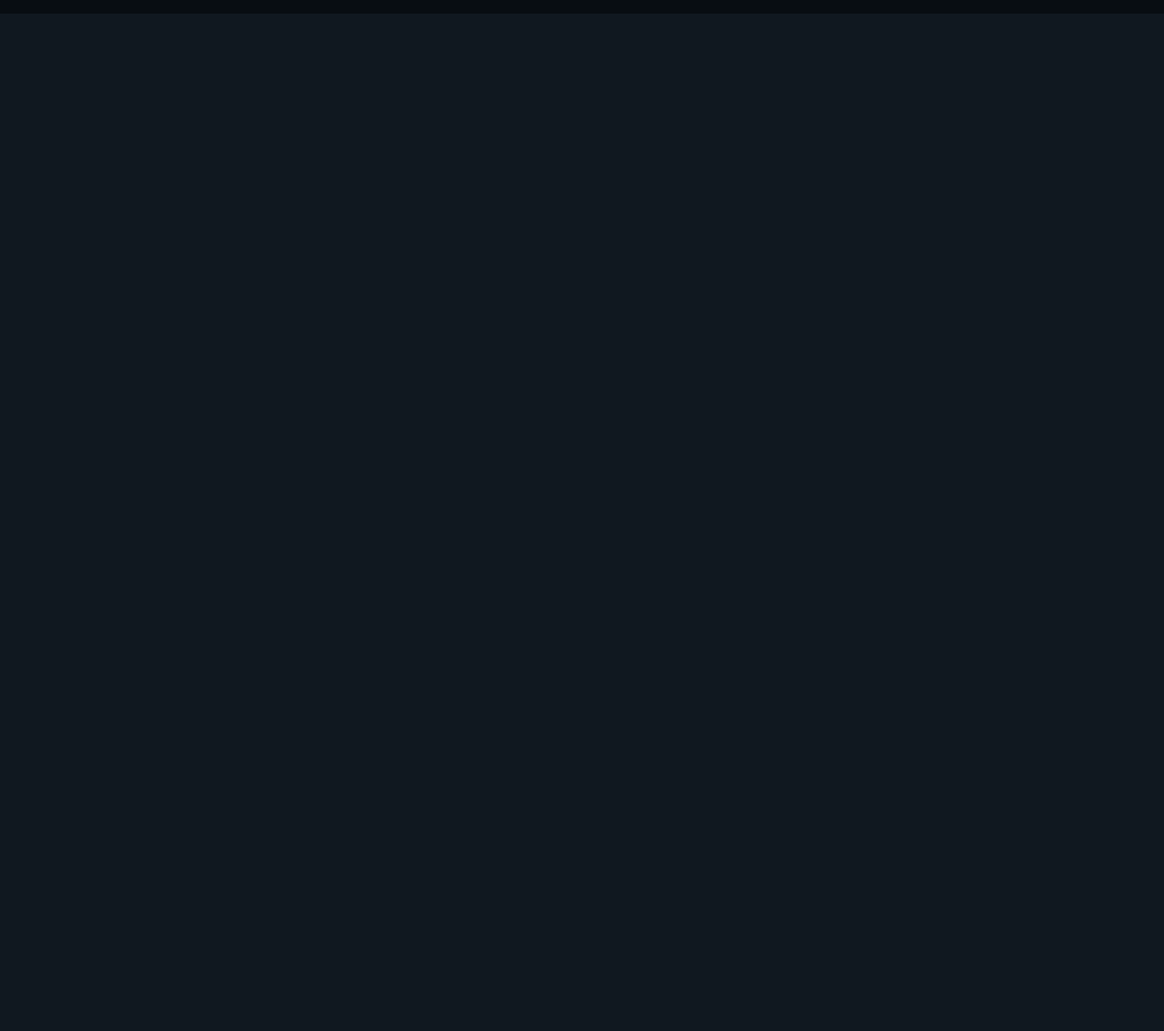
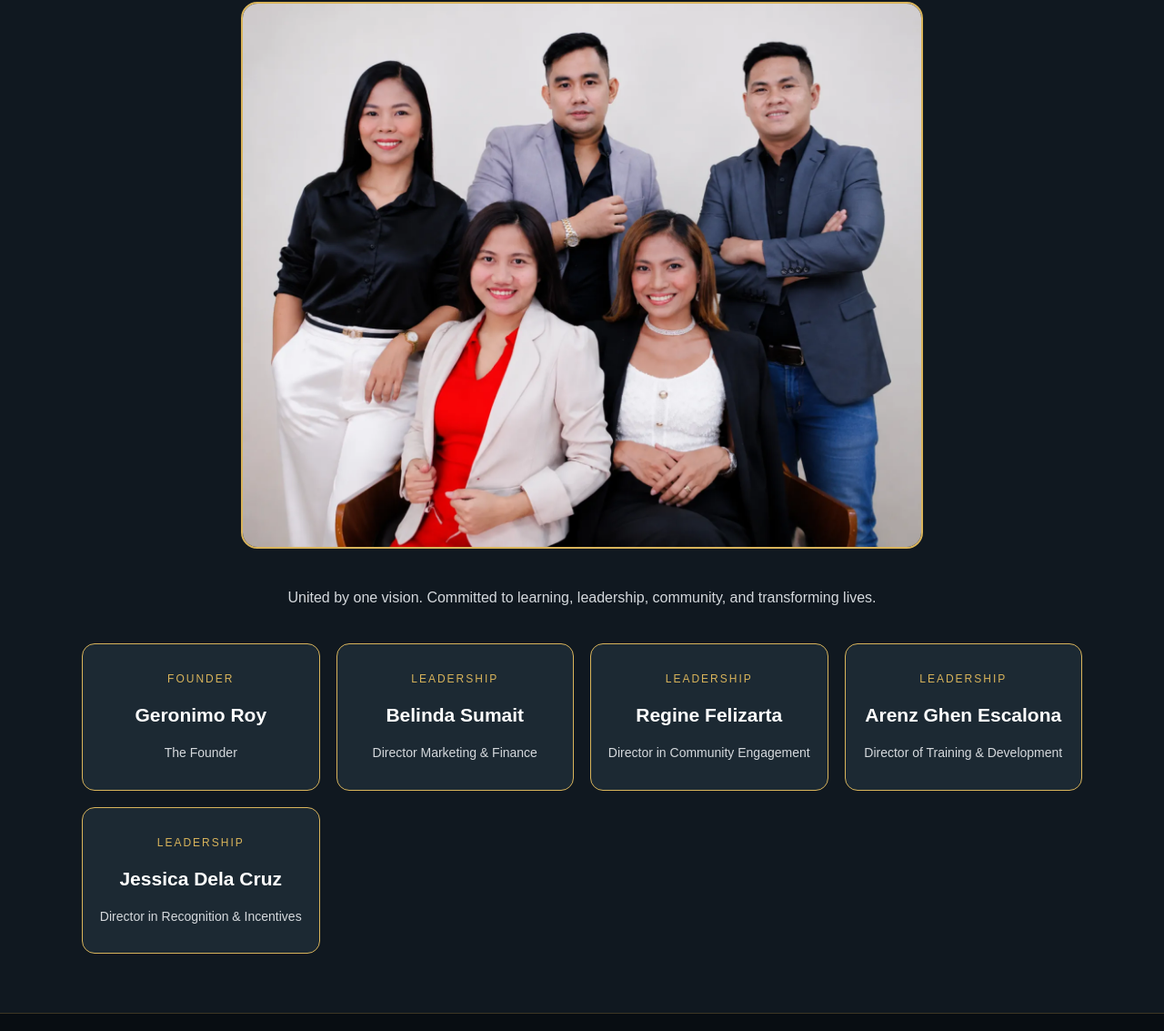
Before and after one commit to geronimoroy75-tech/mvp-club-official-website, a plain HTML site: page index.html in a window 1280 px wide. Shown: the part 4040-5173 px from the top of the page at 91% size. Before the commit the page ends 4055 px from the top, so only its background shows below. Drawn offline with Linux system fonts and the light colour scheme.

Commit message:
Update index.html

```diff
--- a/index.html
+++ b/index.html
@@ -541,6 +541,53 @@ footer p {
   </p>
 </section>
 
+<section id="leadership" style="background:#101820;padding:65px 20px;text-align:center;color:#ffffff;">
+  <div style="max-width:1100px;margin:auto;">
+    <div style="color:#D9B45B;letter-spacing:3px;font-size:13px;font-weight:bold;">THE PEOPLE BEHIND THE VISION</div>
+    <h2 style="font-size:32px;margin:15px 0;color:#ffffff;">MVP CLUB LEADERSHIP TEAM</h2>
+    <div style="width:65px;height:3px;background:#D9B45B;margin:20px auto 30px;"></div>
+
+    <img src="IMG_8992.WEBP" alt="MVP Club Leadership Team" style="width:100%;max-width:750px;border-radius:18px;border:2px solid #D9B45B;display:block;margin:0 auto 40px;">
+
+    <p style="color:#d5d9dd;max-width:650px;margin:0 auto 35px;line-height:1.8;">
+      United by one vision. Committed to learning, leadership, community, and transforming lives.
+    </p>
+
+    <div style="display:grid;grid-template-columns:repeat(auto-fit,minmax(220px,1fr));gap:18px;text-align:center;">
+
+      <div style="background:#1C2933;border:1px solid #D9B45B;border-radius:14px;padding:28px 18px;">
+        <div style="color:#D9B45B;font-size:12px;letter-spacing:2px;">FOUNDER</div>
+        <h3 style="color:#ffffff;font-size:21px;margin:12px 0;">Geronimo Roy</h3>
+        <p style="color:#d5d9dd;font-size:14px;">The Founder</p>
+      </div>
+
+      <div style="background:#1C2933;border:1px solid #D9B45B;border-radius:14px;padding:28px 18px;">
+        <div style="color:#D9B45B;font-size:12px;letter-spacing:2px;">LEADERSHIP</div>
+        <h3 style="color:#ffffff;font-size:21px;margin:12px 0;">Belinda Sumait</h3>
+        <p style="color:#d5d9dd;font-size:14px;">Director Marketing &amp; Finance</p>
+      </div>
+
+      <div style="background:#1C2933;border:1px solid #D9B45B;border-radius:14px;padding:28px 18px;">
+        <div style="color:#D9B45B;font-size:12px;letter-spacing:2px;">LEADERSHIP</div>
+        <h3 style="color:#ffffff;font-size:21px;margin:12px 0;">Regine Felizarta</h3>
+        <p style="color:#d5d9dd;font-size:14px;">Director in Community Engagement</p>
+      </div>
+
+      <div style="background:#1C2933;border:1px solid #D9B45B;border-radius:14px;padding:28px 18px;">
+        <div style="color:#D9B45B;font-size:12px;letter-spacing:2px;">LEADERSHIP</div>
+        <h3 style="color:#ffffff;font-size:21px;margin:12px 0;">Arenz Ghen Escalona</h3>
+        <p style="color:#d5d9dd;font-size:14px;">Director of Training &amp; Development</p>
+      </div>
+
+      <div style="background:#1C2933;border:1px solid #D9B45B;border-radius:14px;padding:28px 18px;">
+        <div style="color:#D9B45B;font-size:12px;letter-spacing:2px;">LEADERSHIP</div>
+        <h3 style="color:#ffffff;font-size:21px;margin:12px 0;">Jessica Dela Cruz</h3>
+        <p style="color:#d5d9dd;font-size:14px;">Director in Recognition &amp; Incentives</p>
+      </div>
+
+    </div>
+  </div>
+</section>
 </main>
 
 <footer>
```
